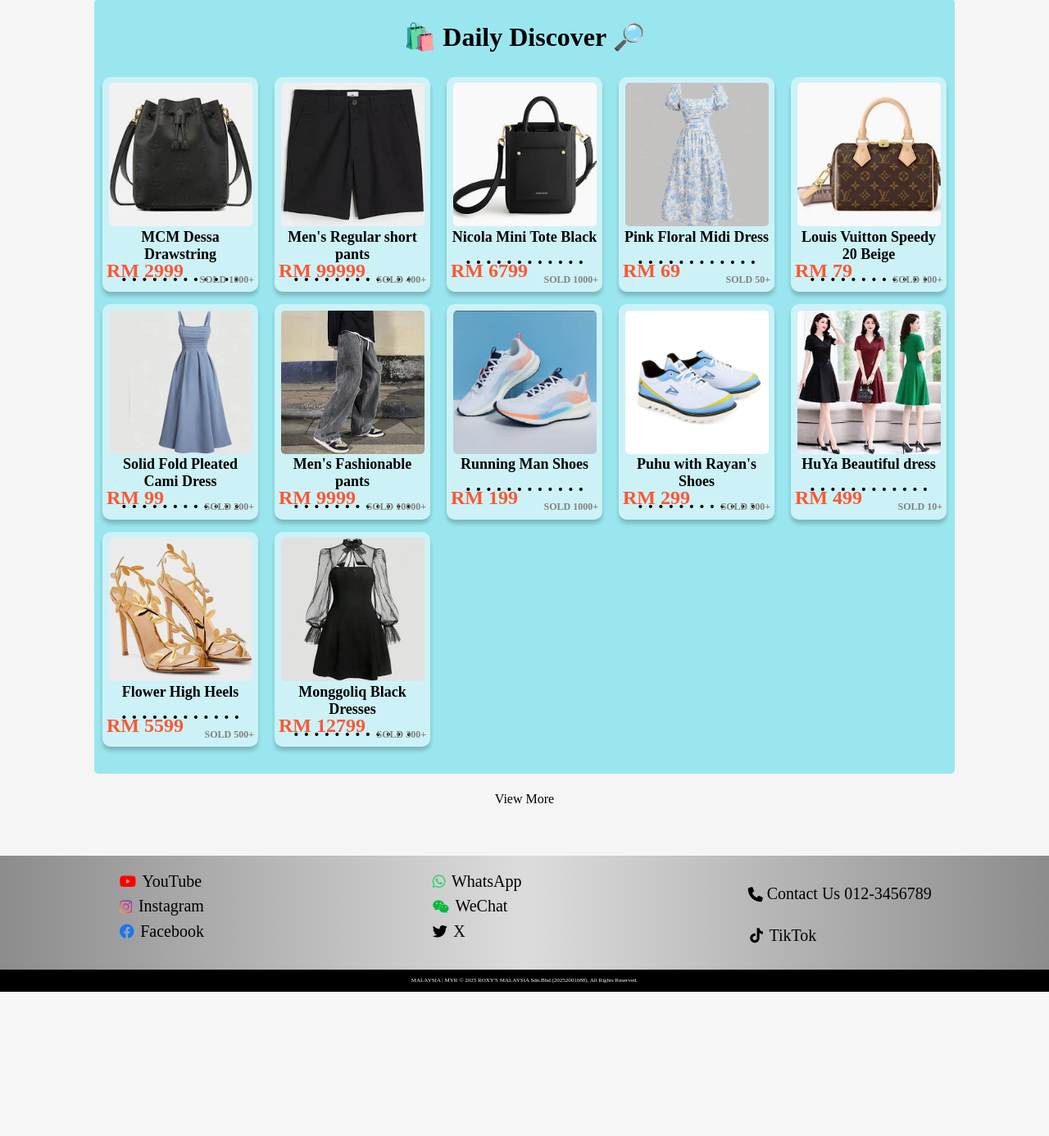
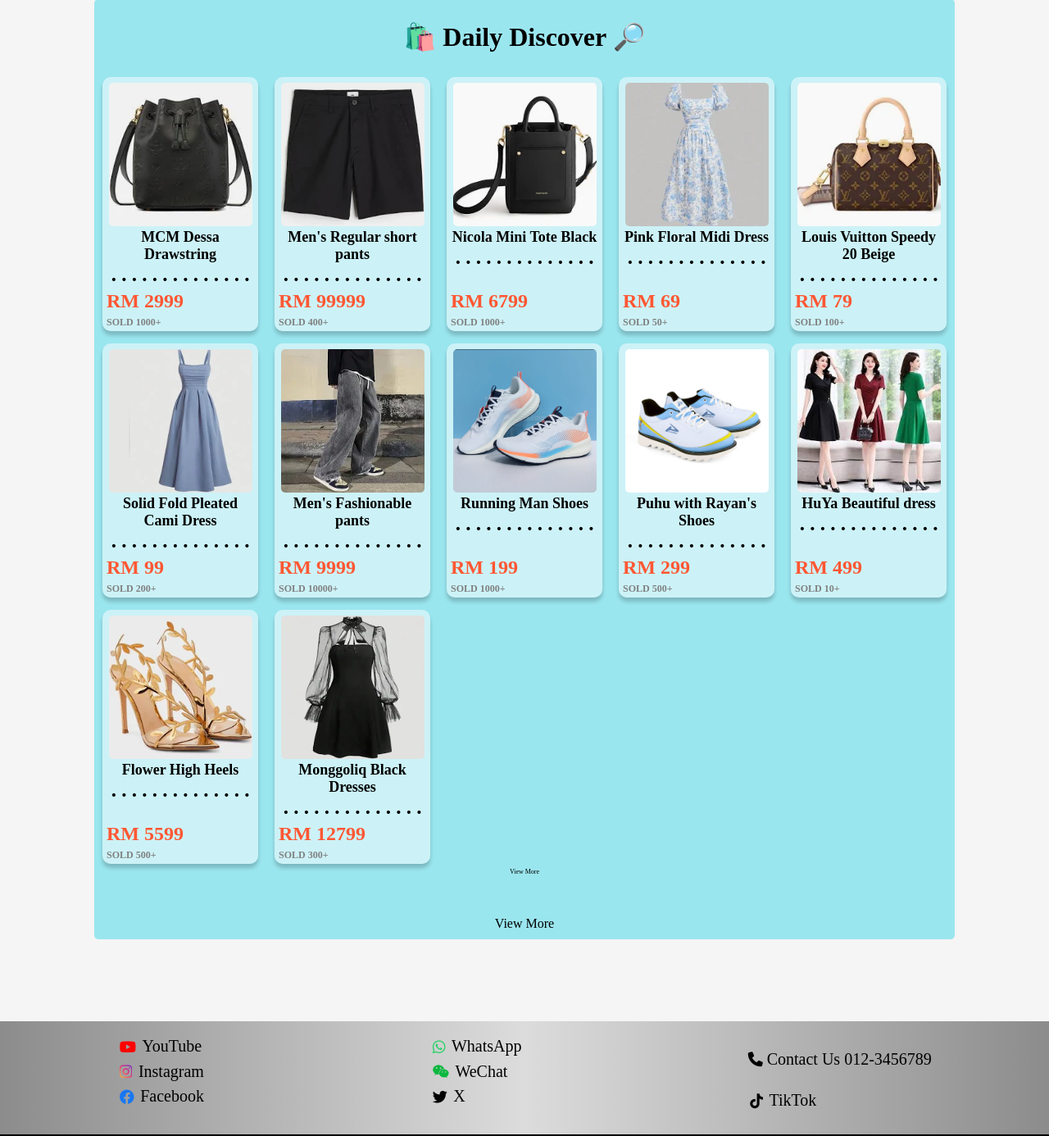
Before and after one commit to Rayan-Loh/Web-Assignment-Code, a PHP site: page / in a window 1280 px wide. Shown: the part 911-2297 px from the top of the page at 82% size. Before the commit the page ends 2121 px from the top, so only its background shows below. Run offline with PHP 8.4, Linux system fonts and the light colour scheme.

Commit message:
修好了价格不对齐问题

```diff
--- a/css/home_style.css
+++ b/css/home_style.css
@@ -517,9 +517,10 @@ html{
     }
 
     .sales-item {
+        position: relative;
 
         width: 360px; /* 统一宽度 */
-        height: auto;
+        height: 600px;
         border-radius: 20px;
         text-align: start; /* 文字左对齐 */
         cursor: pointer;
@@ -528,12 +529,6 @@ html{
         box-shadow: 0 10px 10px rgba(0, 0, 0, 0.2);
 
         padding: 10px;
-
-        transition: transform 0.2s ease-out;
-        position: relative;
-    }
-    .sales-item:hover{
-        transform: scale(1.05);
     }
 
     .image-container {
@@ -560,29 +555,28 @@ html{
         font-size: 36px;
         word-wrap: break-word;
         text-align: center;
-        min-height: 56px; /* 限制高度 */
     }
     .product-name::after {
         display: block;
-        content: ".  .  .  .  .  .  .  .  .  .  .  .";
+        content: ".  .  .  .  .  .  .  .  .  .  .  .  .  .";
         font-size:50px;
     }
 
     .product-price {
+        position: absolute;
+        bottom: 40px;
+
         color: #ff5733; /* 橙色价格，突出显示 */
         font-size: 48px;
         font-weight: bold;
-        bottom: 20px;
-        left: 10px;
-        position: absolute;
     }
 
     .sold-count {
+        position: absolute;
+        bottom: 0px;
+
         color: gray;
         font-size: 24px;
-        bottom: 10px;
-        right: 10px;
-        position: absolute;
     }
 
     .sales-item:hover img {
@@ -606,13 +600,12 @@ html{
     .sales-item:hover .jump-text {
         opacity: 1;
     }
-
-    .view-more{
-        font-size: 32px;
-
-        position: relative;
-        top: 100px;
-    }
+}
+.Daily-Discover-Container::after{
+    display: block;
+    content: "View More";
+    font-size: 32px;
+    margin-top: 100px;
 }
 
 
```
